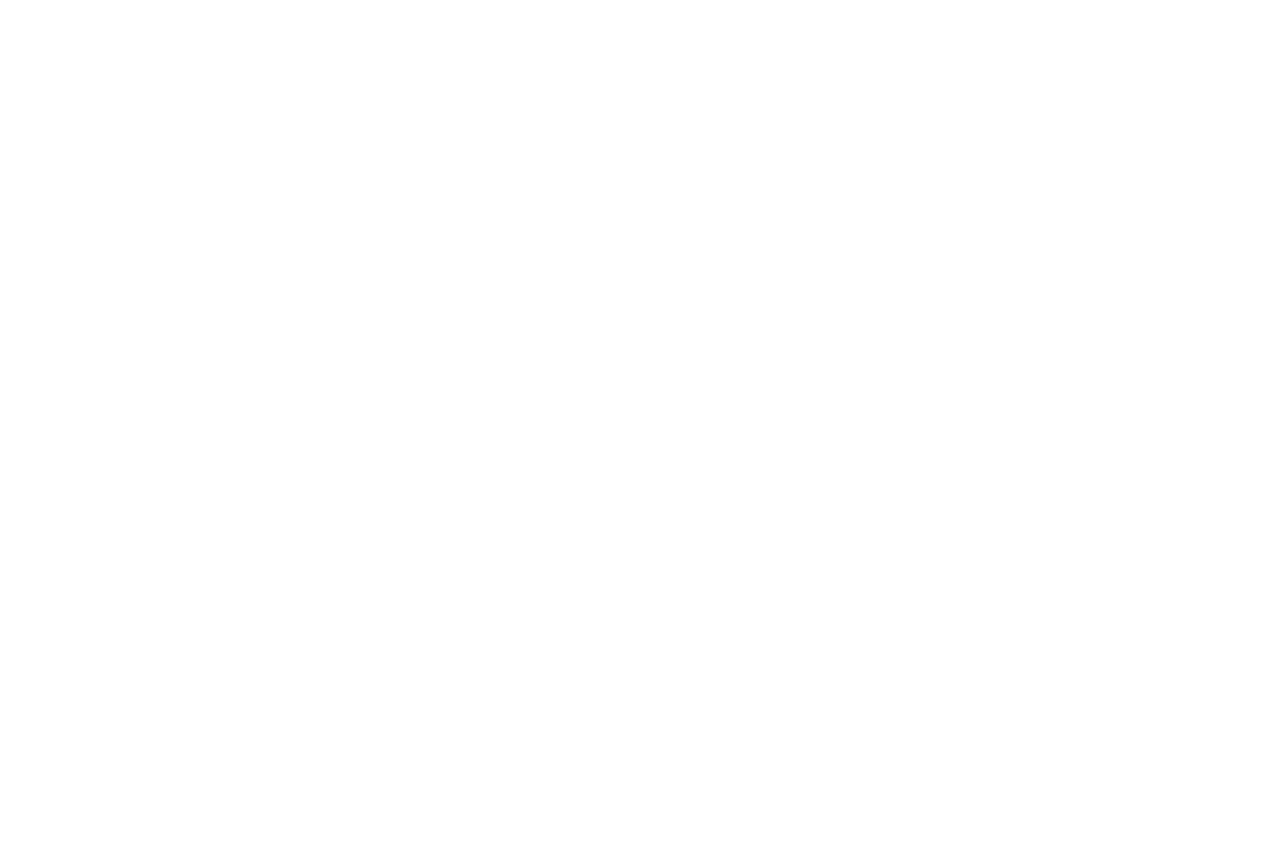
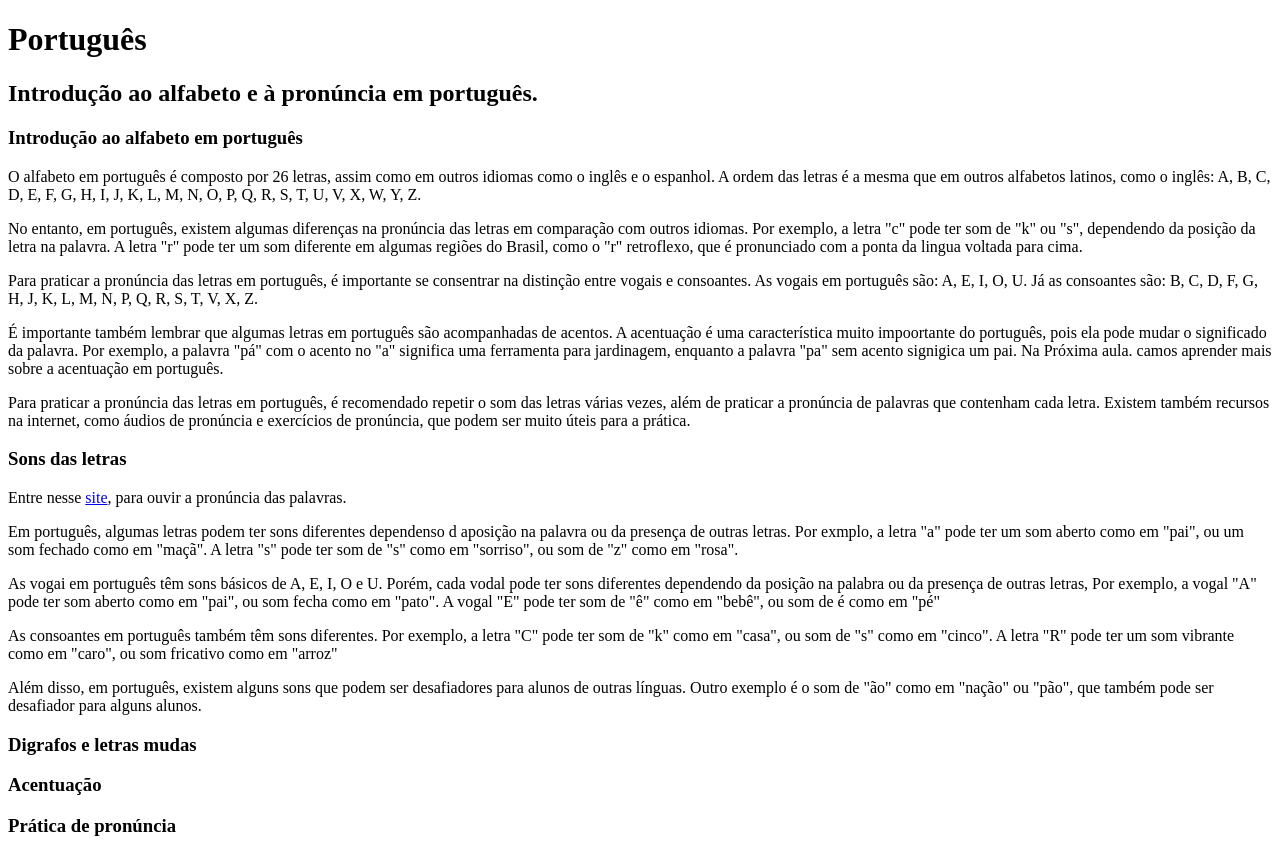
Before and after one commit to HWDelCol/aprendendo, a plain HTML site: page areas-interesse/portugues.html in a window 1280 px wide. Before the commit the page ends 800 px from the top, so only its background shows below. Drawn offline with Linux system fonts and the light colour scheme.

Commit message:
sons das letras em portugues

```diff
--- a/areas-interesse/portugues.html
+++ b/areas-interesse/portugues.html
@@ -0,0 +1,42 @@
+<!DOCTYPE html>
+<html lang="pt-BR">
+<head>
+    <meta charset="UTF-8">
+    <meta http-equiv="X-UA-Compatible" content="IE=edge">
+    <meta name="viewport" content="width=device-width, initial-scale=1.0">
+    <title>Caderno de Português</title>
+</head>
+<body>
+    <h1>Português</h1>
+
+    <h2>Introdução ao alfabeto e à pronúncia em português.</h2>
+
+    <h3>Introdução ao alfabeto em português</h3>
+
+    <p>O alfabeto em português é composto por 26 letras, assim como em outros idiomas como o inglês e o espanhol. A ordem das letras é a mesma que em outros alfabetos latinos, como o inglês: A, B, C, D, E, F, G, H, I, J, K, L, M, N, O, P, Q, R, S, T, U, V, X, W, Y, Z.</p>
+
+    <p>No entanto, em português, existem algumas diferenças na pronúncia das letras em comparação com outros idiomas. Por exemplo, a letra "c" pode ter som de "k" ou "s", dependendo da posição da letra na palavra. A letra "r" pode ter um som diferente em algumas regiões do Brasil, como o "r" retroflexo, que é pronunciado com a ponta da lingua voltada para cima.</p>
+
+    <p>Para praticar a pronúncia das letras em português, é importante se consentrar na distinção entre vogais e consoantes. As vogais em português são: A, E, I, O, U. Já as consoantes são: B, C, D, F, G, H, J, K, L, M, N, P, Q, R, S, T, V, X, Z.</p>
+
+    <p>É importante também lembrar que algumas letras em português são acompanhadas de acentos. A acentuação é uma característica muito impoortante do português, pois ela pode mudar o significado da palavra. Por exemplo, a palavra "pá" com o acento no "a" significa uma ferramenta para jardinagem, enquanto a palavra "pa" sem acento signigica um pai. Na Próxima aula. camos aprender mais sobre a acentuação em português.</p>
+
+    <p>Para praticar a pronúncia das letras em português, é recomendado repetir o som das letras várias vezes, além de praticar a pronúncia de palavras que contenham cada letra. Existem também recursos na internet, como áudios de pronúncia e exercícios de pronúncia, que podem ser muito úteis para a prática.</p>
+
+    <h3>Sons das letras</h3>
+
+    <p>Entre nesse <a href="https://pt.forvo.com/languages/pt/">site</a>, para ouvir a pronúncia das palavras.</p>
+
+    <p>Em português, algumas letras podem ter sons diferentes dependenso d aposição na palavra ou da presença de outras letras. Por exmplo, a letra "a" pode ter um som aberto como em "pai", ou um som fechado como em "maçã". A letra "s" pode ter som de "s" como em "sorriso", ou som de "z" como em "rosa".</p>
+
+    <p>As vogai em português têm sons básicos de A, E, I, O e U. Porém, cada vodal pode ter sons diferentes dependendo da posição na palabra ou da presença de outras letras, Por exemplo, a vogal "A" pode ter som aberto como em "pai", ou som fecha como em "pato". A vogal "E" pode ter som de "ê" como em "bebê", ou som de é como em "pé"</p>
+
+    <p>As consoantes em português também têm sons diferentes. Por exemplo, a letra "C" pode ter som de "k" como em "casa", ou som de "s" como em "cinco". A letra "R" pode ter um som vibrante como em "caro", ou som fricativo como em "arroz"</p>
+
+    <p>Além disso, em português, existem alguns sons que podem ser desafiadores para alunos de outras línguas. Outro exemplo é o som de "ão" como em "nação" ou "pão", que também pode ser desafiador para alguns alunos.</p>
+
+    <h3>Digrafos e letras mudas</h3>
+    <h3>Acentuação</h3>
+    <h3>Prática de pronúncia</h3>
+</body>
+</html>
```
Also changed, not shown: index.html (+3 -0 lines).
